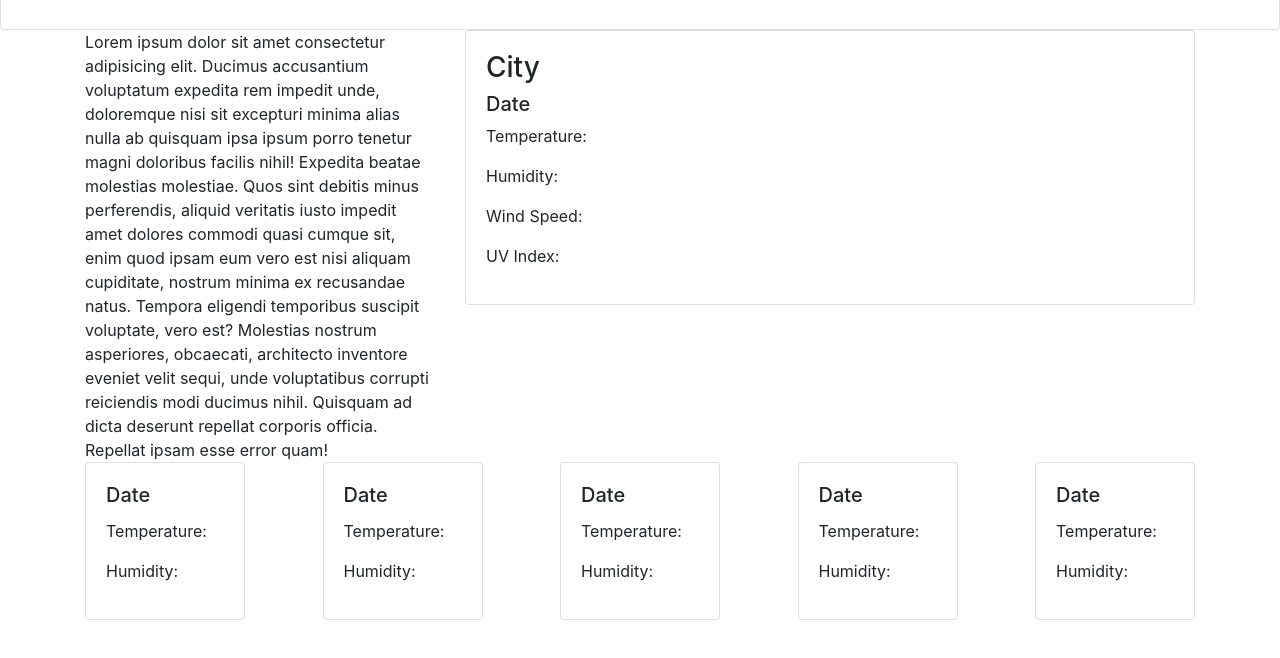
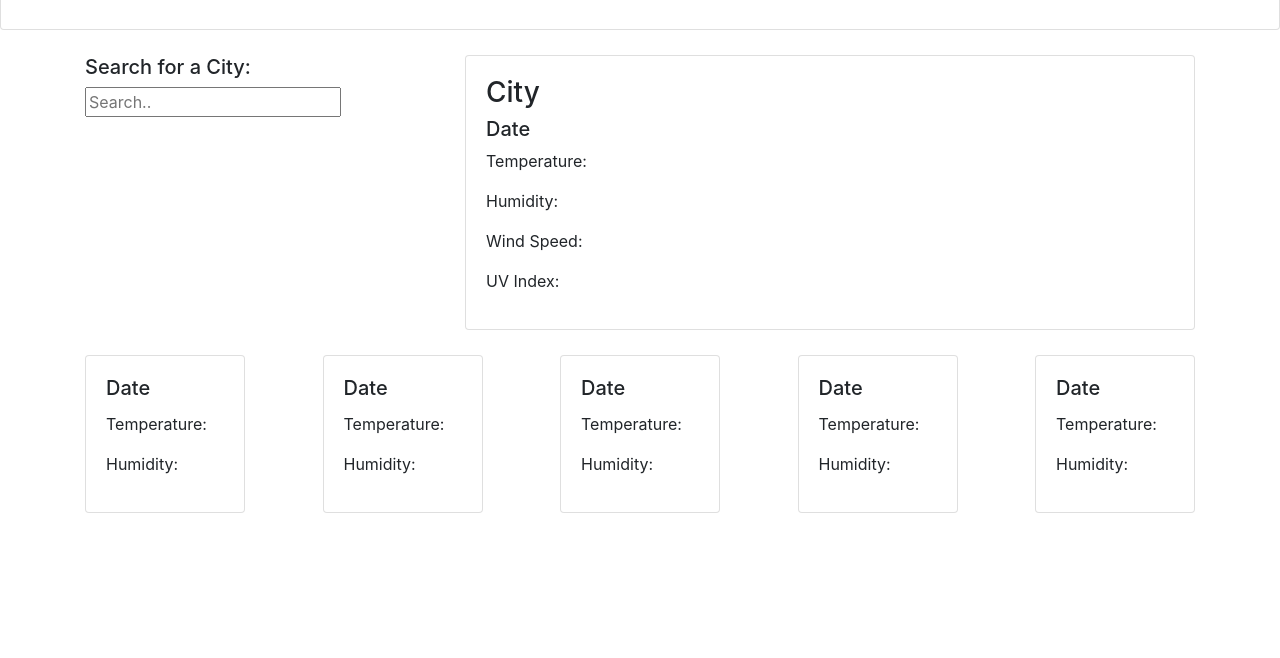
Before and after one commit to inalo1/HW6-WeatherDashboard, a plain HTML site: page index.html in a window 1280 px wide. Shown: the part 58-716 px from the top of the page. Drawn offline with nearby package versions, Linux system fonts and the light colour scheme.

Commit message:
added search bar and fixed padding

```diff
--- a/index.html
+++ b/index.html
@@ -16,8 +16,13 @@
     </div>
 
     <div class="container">
-        <div class="row">
-            <div class="col-4">Lorem ipsum dolor sit amet consectetur adipisicing elit. Ducimus accusantium voluptatum expedita rem impedit unde, doloremque nisi sit excepturi minima alias nulla ab quisquam ipsa ipsum porro tenetur magni doloribus facilis nihil! Expedita beatae molestias molestiae. Quos sint debitis minus perferendis, aliquid veritatis iusto impedit amet dolores commodi quasi cumque sit, enim quod ipsam eum vero est nisi aliquam cupiditate, nostrum minima ex recusandae natus. Tempora eligendi temporibus suscipit voluptate, vero est? Molestias nostrum asperiores, obcaecati, architecto inventore eveniet velit sequi, unde voluptatibus corrupti reiciendis modi ducimus nihil. Quisquam ad dicta deserunt repellat corporis officia. Repellat ipsam esse error quam!</div>
+        <div class="row" style="padding-top: 25px; padding-bottom: 25px;">
+            <!-- Search Menu for City -->
+            <div class="col-4">
+               <h5> Search for a City: </h5>
+                <input type="text" id="mySearch" onkeyup="myFunction()" placeholder="Search.." title="Type in a category">
+            </div>
+            <!-- Main Weather Forecast -->
             <div class="col-8">
                 <div class="card">
                     <div class="card-body">
@@ -32,6 +37,7 @@
             </div>
         </div>
         <div class="row justify-content-between">
+            <!-- 5-Day Projected Forecast -->
             <div class="col-2">
                 <div class="card">
                     <div class="card-body">
```
